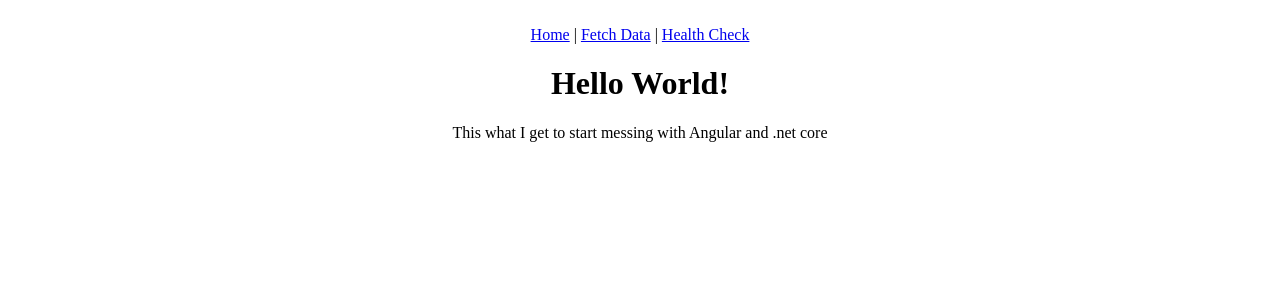
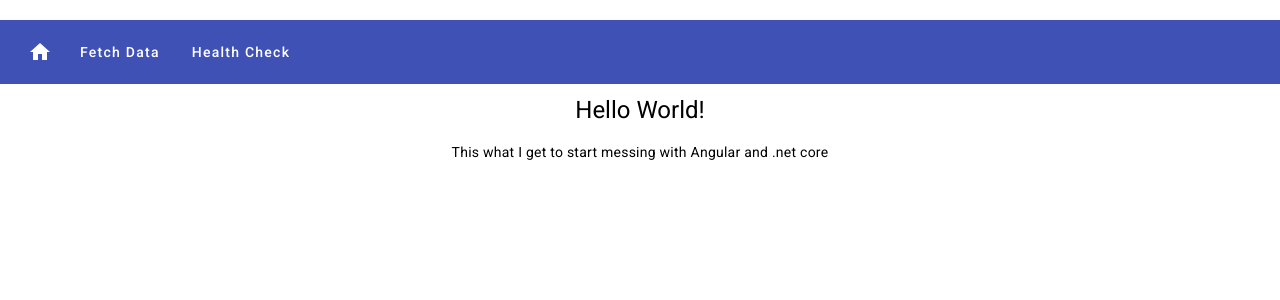
Before and after one commit to bigfootshadow/packt-ng-core-healthcheck, an Angular app in the folder healthcheck.client/: page / in a window 1280 px wide. Shown: the top 300 px of the page. Built offline with nearby package versions, Linux system fonts and the light colour scheme.

Commit message:
Added material styling (module and nav bar)

```diff
--- a/healthcheck.client/angular.json
+++ b/healthcheck.client/angular.json
@@ -35,6 +35,7 @@
               "src/assets"
             ],
             "styles": [
+              "@angular/material/prebuilt-themes/indigo-pink.css",
               "src/styles.css"
             ],
             "scripts": []
@@ -103,6 +104,7 @@
               "src/assets"
             ],
             "styles": [
+              "@angular/material/prebuilt-themes/indigo-pink.css",
               "src/styles.css"
             ],
             "scripts": [],
--- a/healthcheck.client/src/app/app.component.css
+++ b/healthcheck.client/src/app/app.component.css
@@ -12,3 +12,7 @@ th, td {
 table {
     margin: 0 auto;
 }
+
+.container {
+  padding: 10px;
+}
--- a/healthcheck.client/src/app/nav-menu/nav-menu.component.html
+++ b/healthcheck.client/src/app/nav-menu/nav-menu.component.html
@@ -1,9 +1,16 @@
 <header>
-  <nav>
-    <a [routerLink]="['/']">Home</a>
-    |
-    <a [routerLink]="['fetch-data']">Fetch Data</a>
-    |
-    <a [routerLink]="['health-check']">Health Check</a>
-  </nav>
+  <mat-toolbar color="primary">
+      <button mat-icon-button [routerLink]="['/']">
+          <mat-icon>home</mat-icon>
+      </button>
+      <a mat-flat-button color="primary"[routerLink]="['fetch-data']">Fetch Data</a>
+      <a mat-flat-button color="primary"[routerLink]="['health-check']">Health Check</a>
+  </mat-toolbar>
+<!--  <nav>-->
+<!--    <a [routerLink]="['/']">Home</a>-->
+<!--    |-->
+<!--    <a [routerLink]="['fetch-data']">Fetch Data</a>-->
+<!--    |-->
+<!--    <a [routerLink]="['health-check']">Health Check</a>-->
+<!--  </nav>-->
 </header>
--- a/healthcheck.client/src/index.html
+++ b/healthcheck.client/src/index.html
@@ -6,8 +6,10 @@
   <base href="/">
   <meta name="viewport" content="width=device-width, initial-scale=1">
   <link rel="icon" type="image/x-icon" href="favicon.ico">
+  <link href="https://fonts.googleapis.com/css2?family=Roboto:wght@300;400;500&display=swap" rel="stylesheet">
+  <link href="https://fonts.googleapis.com/icon?family=Material+Icons" rel="stylesheet">
 </head>
-<body>
+<body class="mat-typography">
   <app-root></app-root>
 </body>
 </html>
--- a/healthcheck.client/src/styles.css
+++ b/healthcheck.client/src/styles.css
@@ -1 +1,4 @@
 /* You can add global styles to this file, and also import other style files */
+
+html, body { height: 100%; }
+body { margin: 0; font-family: Roboto, "Helvetica Neue", sans-serif; }
```
Also changed, not shown: healthcheck.client/package.json (+5 -3 lines), healthcheck.client/src/app/app.module.ts (+10 -1 lines), 3 other files (tests, documents, lock files or other folders).
